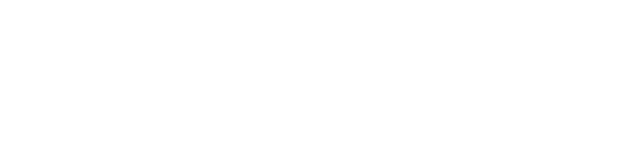
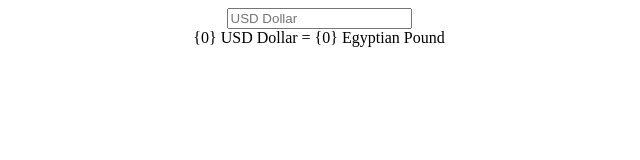
Before and after one commit to saoloh/js-web-dev-project, a plain HTML site: page section16/index.html in a window 1280 px wide. Shown: the whole page, without its empty margins (321-961 px from the left). Drawn offline with Linux system fonts and the light colour scheme.

Commit message:
destructing

```diff
--- a/section16/index.html
+++ b/section16/index.html
@@ -41,10 +41,10 @@
     <img decoding="async" src="#" alt="" />
   </div> -->
   <!-- ===================================== -->
-  <!-- <form action="">
-    <input type="number" name="dollar"  placeholder="USD Dollar"  />
+  <form action="">
+    <input type="number" name="dollar"  placeholder="USD Dollar"   />
     <div class="result">{0} USD Dollar = {0} Egyptian Pound</div>
-  </form> -->
+  </form>
     <!-- ===================================== -->
     <!-- <div class="one" title="two">Two</div>
     <div class="two" title="one">One</div> -->
```
Also changed, not shown: section16/script.js (+103 -94 lines).
